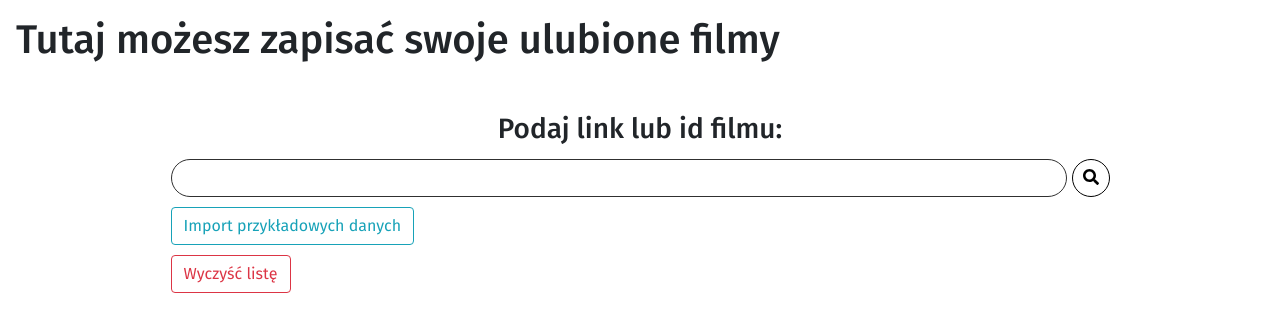
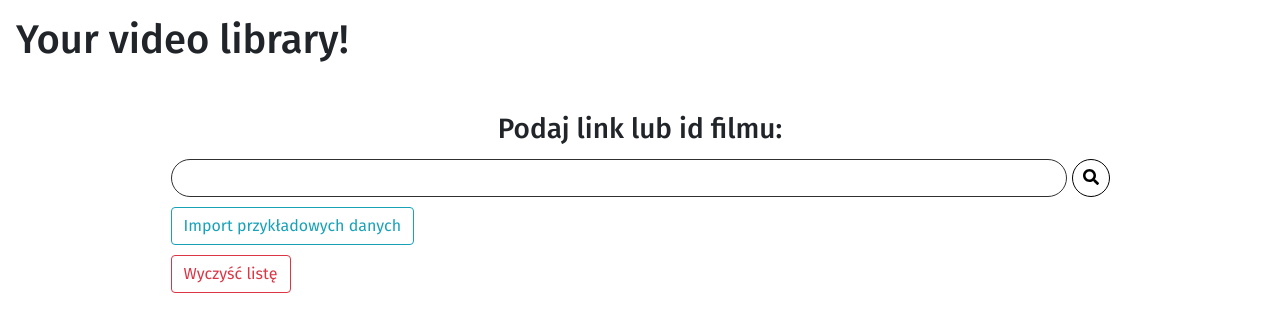
Before and after one commit to Pawior/video-app, a React (Create React App) app: page /Library in a window 1280 px wide. Shown: the top 332 px of the page. Built offline with nearby package versions, Linux system fonts and the light colour scheme; what mockdate would draw is missing.

Commit message:
Default URL change

```diff
--- a/package.json
+++ b/package.json
@@ -2,7 +2,7 @@
   "name": "video-app",
   "version": "0.1.0",
   "private": true,
-  "homepage": "https://pawior.github.io/video-app",
+  "homepage": "https://pawior.github.io/",
   "dependencies": {
     "@fortawesome/fontawesome-svg-core": "^1.2.35",
     "@fortawesome/free-regular-svg-icons": "^5.15.3",
--- a/src/pages/Home.js
+++ b/src/pages/Home.js
@@ -6,7 +6,7 @@ import styled from "styled-components";
 const Home = () => {
   return (
     <Main>
-      <h1> Tutaj możesz zapisać swoje ulubione filmy</h1>
+      <h1> Your video library!</h1>
       <FilmLinker> </FilmLinker>
     </Main>
   );
```
